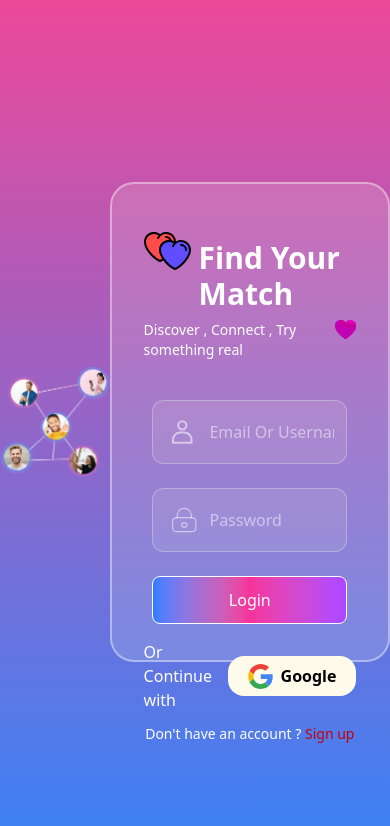
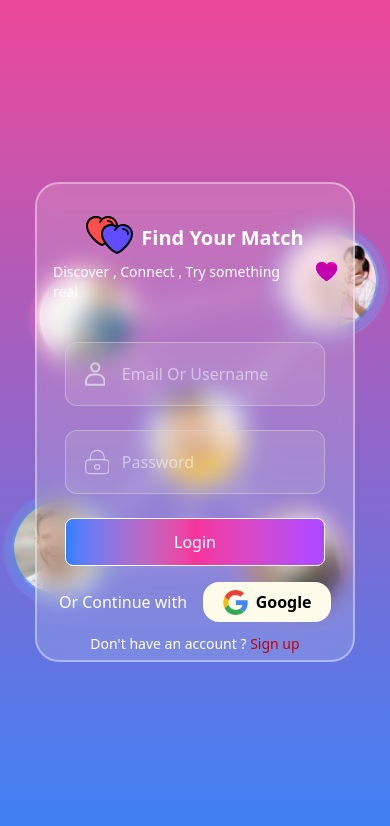
Before and after one commit to famiranii/social, a Next.js app: page /login in a window 390 px wide. Shown: the top 826 px of the page. Built offline with nearby package versions, Linux system fonts and the light colour scheme; no server answers.

Commit message:
mobile design for lgin and sign up

```diff
--- a/app/(app)/layout.tsx
+++ b/app/(app)/layout.tsx
@@ -28,7 +28,7 @@ export default function RootLayout({
       lang="en"
       className={`${geistSans.variable} ${geistMono.variable} h-full antialiased`}
     >
-      <body className="min-h-screen flex flex-col">
+      <body className="min-h-full flex flex-col">
         <HomeHeader />
         <GetLocation />
         <main className="flex-1 overflow-hidden pt-18">{children}</main>
--- a/app/(auth)/components/Header.tsx
+++ b/app/(auth)/components/Header.tsx
@@ -4,13 +4,12 @@ import PurpleHeart from "@/public/icons/PurpleHeart";
 export default function Header() {
   return (
     <>
-      {" "}
       <div className="flex">
         <div className="mr-2">
           <DoubleHeart />
         </div>
         <div>
-          <p className="font-semibold text-3xl text-white mt-2">
+          <p className="font-semibold text-xl md:text-3xl text-white mt-2">
             Find Your Match
           </p>
         </div>
--- a/app/(auth)/layout.tsx
+++ b/app/(auth)/layout.tsx
@@ -18,14 +18,12 @@ export default function layout({
   return (
     <div>
       <div className="flex items-center h-screen justify-evenly">
-        <div>
+        <div className="absolute md:relative -z-10">
           <Image
             src="/images/Group 8.png"
             alt="logins"
-            width={0}
-            height={0}
-            sizes="80vw"
-            style={{ width: "auto", height: "auto" }}
+            width={600}
+            height={600}
           />
         </div>
           {children}
--- a/app/(auth)/login/page.tsx
+++ b/app/(auth)/login/page.tsx
@@ -2,11 +2,9 @@ import Footer from "@/app/(auth)/components/Footer";
 import Header from "@/app/(auth)/components/Header";
 import LoginForm from "../components/LoginForm";
 
-
 export default function Page() {
-
   return (
-    <div className="w-130 bg-amber-50/15 h-120 rounded-3xl flex flex-col items-center p-8 py-12 border-white/40 border-2">
+    <div className="w-80 md:w-130 bg-amber-50/15 h-120 rounded-3xl flex flex-col items-center p-4 py-8 md:p-8 md:py-12 border-white/40 border-2 backdrop-blur-md">
       <Header />
       <LoginForm />
       <Footer navigateTo={"sign-up"} />
--- a/app/(auth)/sign-up/page.tsx
+++ b/app/(auth)/sign-up/page.tsx
@@ -38,7 +38,7 @@ export default function page() {
   };
 
   return (
-    <div className="w-130 bg-amber-50/15 h-143 rounded-3xl flex flex-col items-center p-8 py-12 border-white/40 border-2">
+    <div className="w-80 md:w-130 bg-amber-50/15 h-143 rounded-3xl flex flex-col items-center p-4 py-8 md:p-8 md:py-12 border-white/40 border-2  backdrop-blur-md">
       <Header />
       <SignupForm />
       <Footer navigateTo={"login"} />
```
